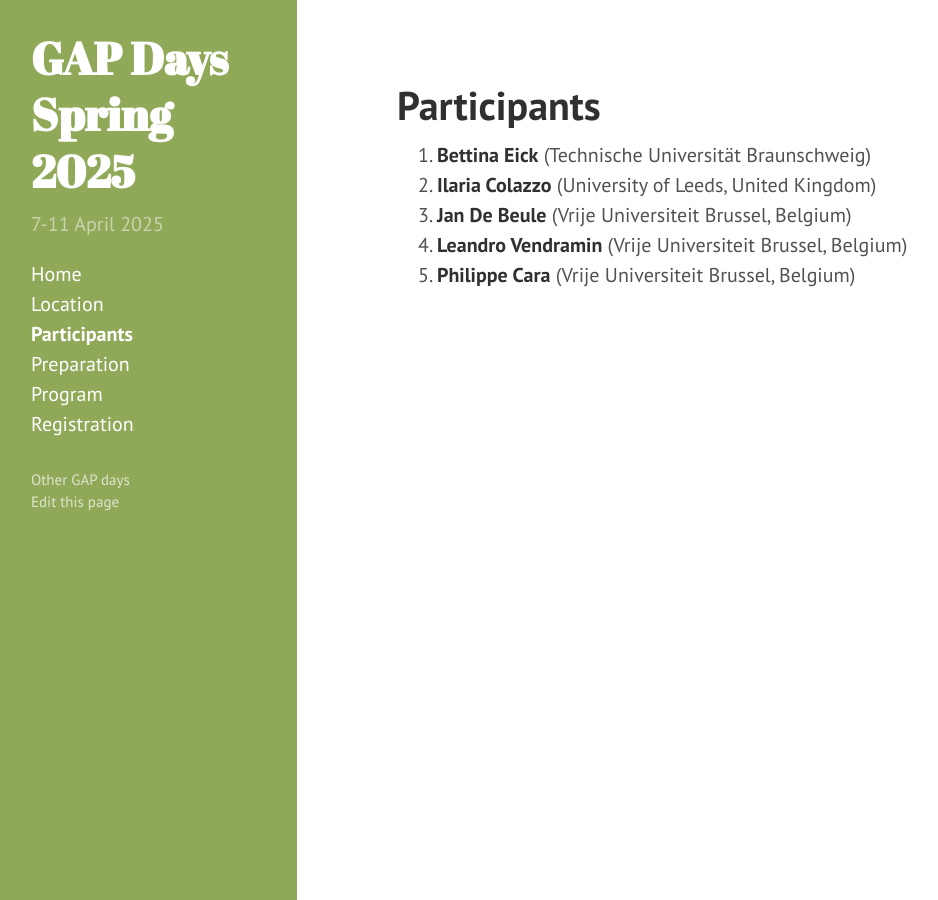
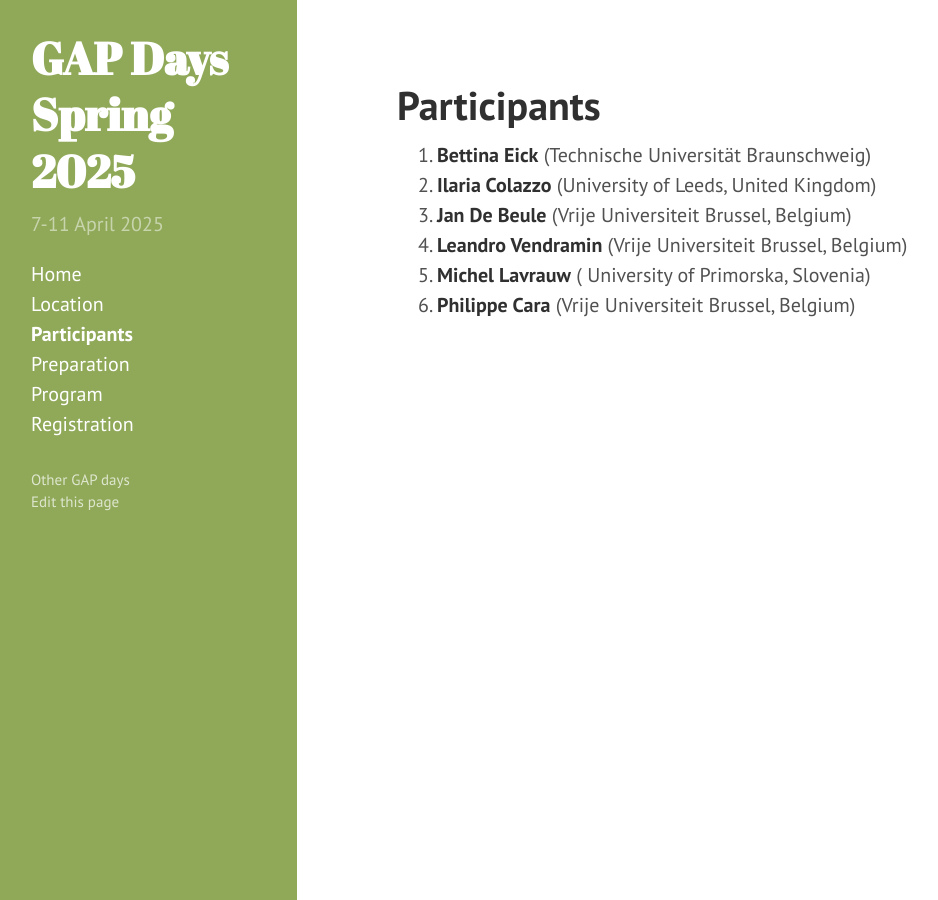
Before and after one commit to gapdays/gapdays2025-spring, a Jekyll site: the page built from participants.md, in a window 1280 px wide. Shown: the whole page, without its empty margins (3-941 px from the left). Built offline with Jekyll 4.4.1, drawn with Linux system fonts in a browser that asks for light colours.

Commit message:
one more participant ;-)

```diff
--- a/participants.md
+++ b/participants.md
@@ -7,6 +7,7 @@ participants:
   - {name: Jan De Beule, affiliation: "Vrije Universiteit Brussel, Belgium"}
   - {name: Bettina Eick, affiliation: "Technische Universität Braunschweig"}
   - {name: Leandro Vendramin, affiliation: "Vrije Universiteit Brussel, Belgium"}
+  - {name: Michel Lavrauw, affiliation: " University of Primorska, Slovenia"}
 
 ---
 
```
